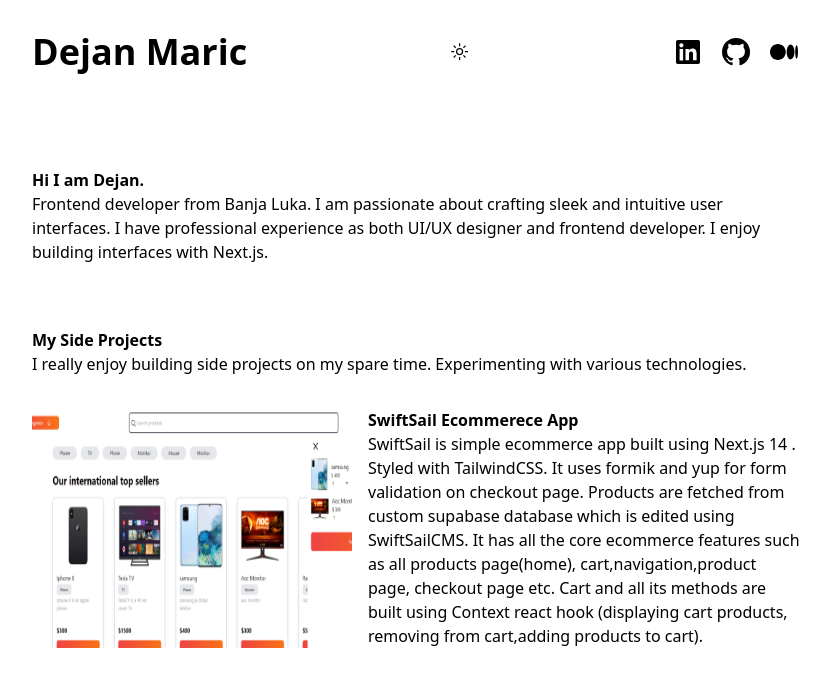
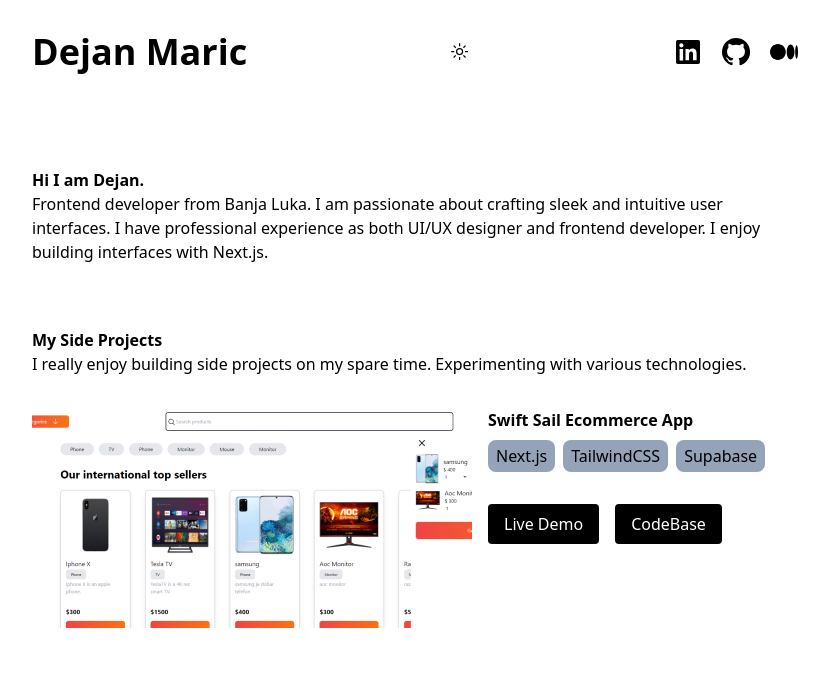
Before and after one commit to maricd7/portfolio, a Next.js app: page / in a window 1280 px wide. Shown: the top 686 px of the page, without its empty margins (224-1054 px from the left). Built offline with nearby package versions, Linux system fonts and the light colour scheme.

Commit message:
adding projects data file and mapping it on ui

```diff
--- /dev/null
+++ b/src/app/Data/ProjectsData.js
@@ -0,0 +1,8 @@
+export const ProjectsData = [
+    {
+        name:'Swift Sail Ecommerce App',
+        paragraph:'SwiftSail is simple ecommerce app built using Next.js 14 . Styled with TailwindCSS. It uses formik and yup for form validation on checkout page. Products are fetched from custom supabase database which is edited using SwiftSailCMS. It has all the core ecommerce features such as all products page(home), cart,navigation,product page, checkout page etc. Cart and all its methods are built using Context react hook (displaying cart products, removing from cart,adding products to cart).',
+        technologies:['Next.js', 'TailwindCSS', 'Supabase'],
+        image: '/swift-cover.png',
+    },
+]
--- /dev/null
+++ b/src/app/Data/index.js
@@ -0,0 +1 @@
+export * from "./ProjectsData";
--- a/src/app/components/ProjectsSection/ProjectBox.js
+++ b/src/app/components/ProjectsSection/ProjectBox.js
@@ -1,14 +1,25 @@
 import Image from 'next/image'
 import React from 'react'
 import { Paragraph, Subheading } from '../common'
+import Link from 'next/link'
 
-export const ProjectBox = () => {
+export const ProjectBox = ({name,paragraph,technologies,image}) => {
+  console.log('deki', typeof(image))
   return (
     <div className='rounded-lg mt-8 flex gap-4'>
-        <Image className='rounded-lg' src='/swift-cover.png' width={320} height={160} alt='SwiftSail Project Cover'/>
+        <Image className='rounded-lg' src={image} width={440} height={160} alt='SwiftSail Project Cover'/>
         <div>
-          <Subheading text='SwiftSail Ecommerece App'/>
-          <Paragraph text='SwiftSail is simple ecommerce app built using Next.js 14 . Styled with TailwindCSS. It uses formik and yup for form validation on checkout page. Products are fetched from custom supabase database which is edited using SwiftSailCMS. It has all the core ecommerce features such as all products page(home), cart,navigation,product page, checkout page etc. Cart and all its methods are built using Context react hook (displaying cart products, removing from cart,adding products to cart).'/>
+          <Subheading text={name}/>
+          <Paragraph text={paragraph}/>
+          <div className='flex gap-2 mt-2 '>
+           {technologies.map((tech,index)=>(
+            <span className='px-2 py-1 bg-slate-400 rounded-lg'>{tech}</span>
+           ))}
+          </div>
+          <div className='flex gap-4 mt-8'>
+            <Link className='bg-black text-white hover:bg-white hover:text-black py-2 px-4 rounded' href='https://github.com/maricd7/portfolio'>Live Demo</Link>
+            <Link className='bg-black text-white hover:bg-white hover:text-black py-2 px-4 rounded' href='https://github.com/maricd7/portfolio'>CodeBase</Link>
+          </div>
         </div>
     </div>
   )
--- a/src/app/components/ProjectsSection/Projects.js
+++ b/src/app/components/ProjectsSection/Projects.js
@@ -1,13 +1,20 @@
 import React from 'react'
 import { Paragraph, Subheading } from '../common'
 import { ProjectBox } from './ProjectBox'
+import {ProjectsData} from '../../Data/ProjectsData';
+import { json } from 'stream/consumers';
+
 
 export const Projects = () => {
+  console.log(ProjectsData[0].image, 'lool')
   return (
     <div>
         <Subheading text='My Side Projects'/>
         <Paragraph text='I really enjoy building side projects on my spare time. Experimenting with various technologies.'/>
-        <ProjectBox/>
+        {ProjectsData.map((project,index)=>(
+
+        <ProjectBox key={index} name={project.name} text={project.paragraph} technologies={project.technologies} image={project.image}/>
+        ))}
     </div>
   )
 }
```
